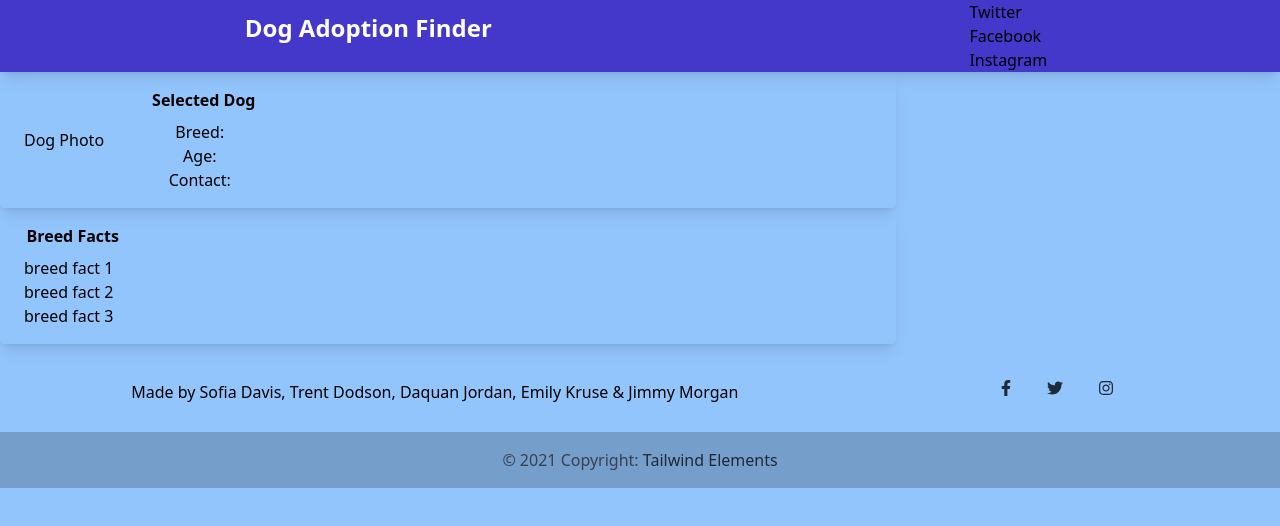
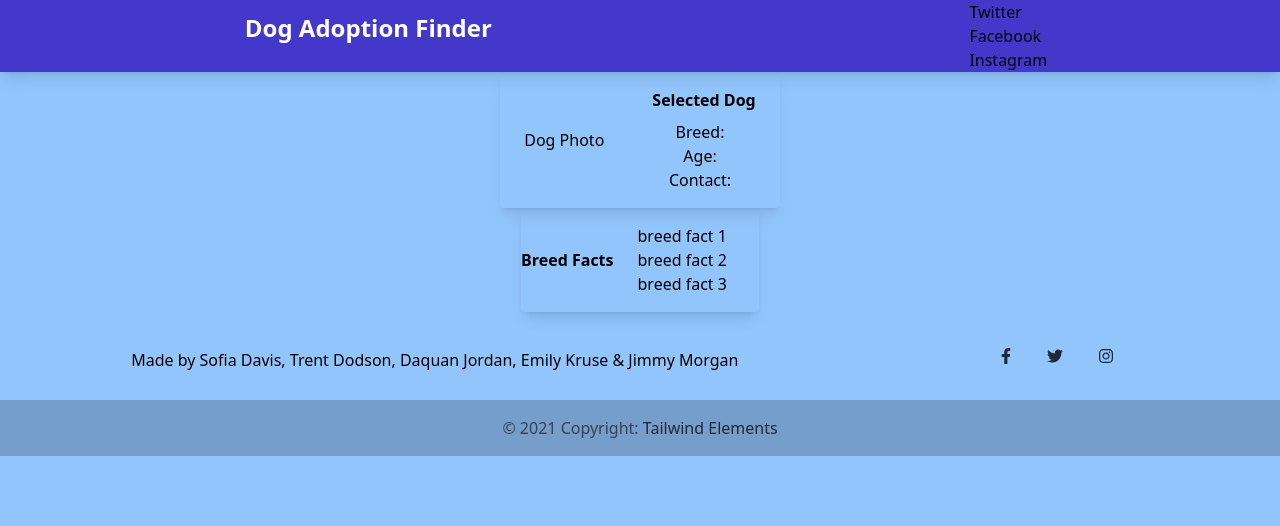
Before and after one commit to awgarner/dogAdoptionFinder, a website: page page3.html in a window 1280 px wide. Drawn offline with nearby package versions, Linux system fonts and the light colour scheme; no server answers.

Commit message:
centering items

```diff
--- a/page3.html
+++ b/page3.html
@@ -32,7 +32,7 @@
         </div>
     </header>
 
-    <main class="flex-grow">
+    <main class="flex-grow flex justify-center">
         <div class="flex max-w-4xl rounded overflow-hidden shadow-lg text-center flex-col sm:flex-row">
           <div class="self-center px-6 py-4">
             <div>
@@ -75,14 +75,16 @@
         </div>
     </main>
 
-    <div class="flex max-w-4xl rounded overflow-hidden shadow-lg text-center flex-col sm:flex-row">
-        <div class="px-6 py-4">
-         <div class="font-bold text-base mb-2">Breed Facts</div>
+    <div class="flex grow flex justify-center">
+        <div class="flex max-w-4xl rounded overflow-hidden shadow-lg text-center flex-col sm:flex-row">
+         <div class="font-bold content-center">
+           <h1>Breed Facts</h1>
+         </div>
             <div class="flex flex-wrap justify-center"></div>
                 <div>
                     <h1 class="breed text-2xl"></h1>
                 </div>
-                <div class="flex flex-wrap justify-center">
+                <div class="flex flex-wrap justify-center px-6 py-4">
                     <div class="mr-2">
                     <ul>
                         <li>
```
